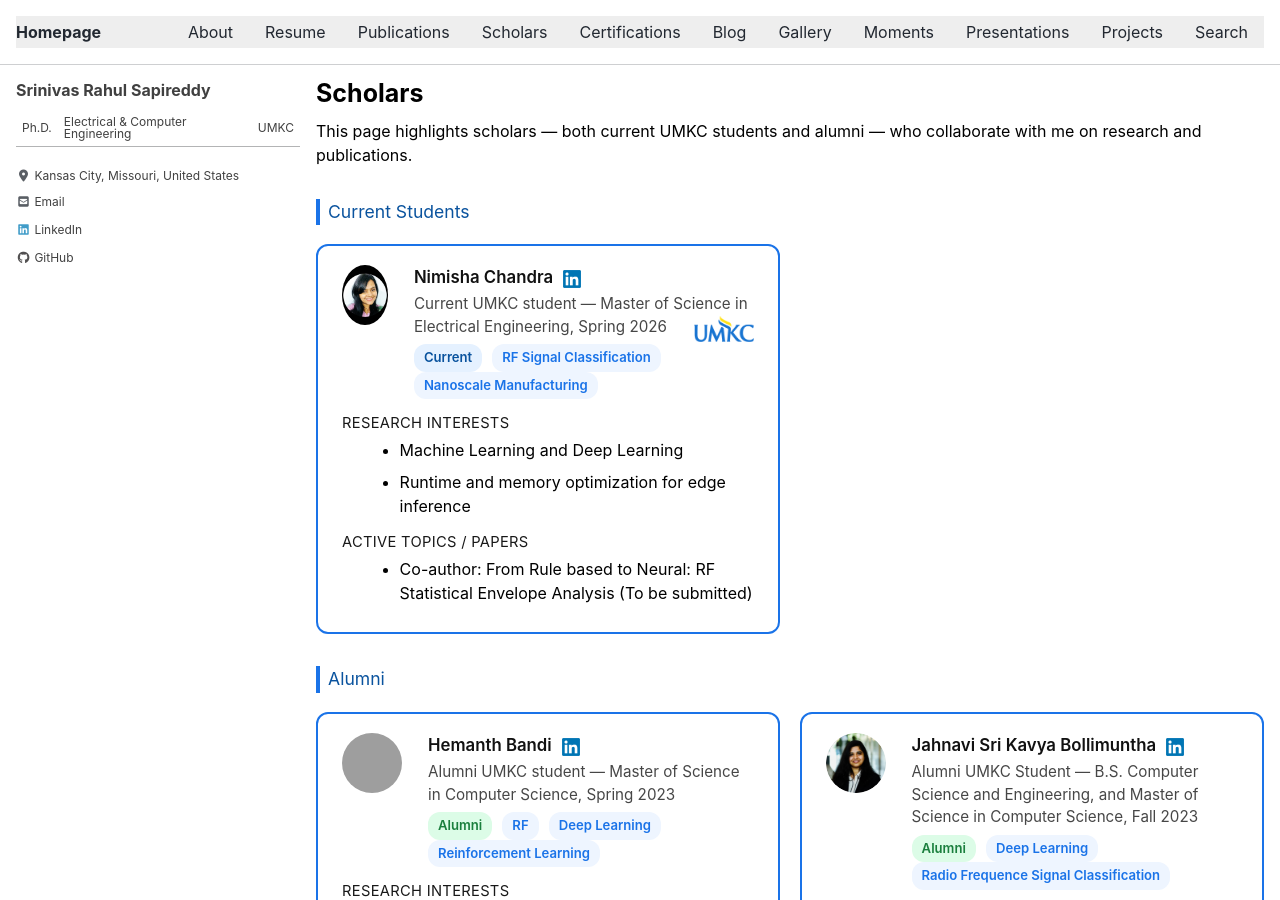
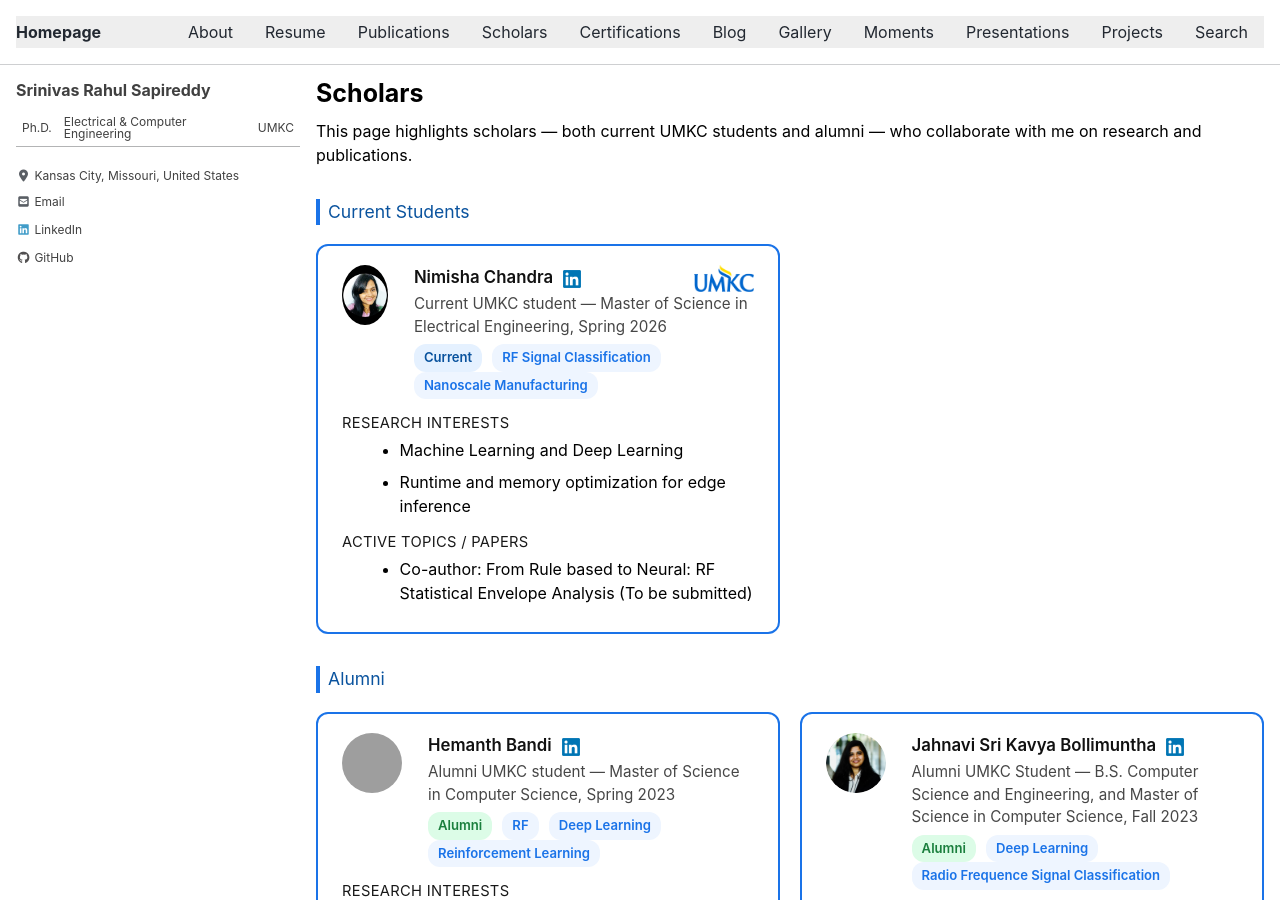
Before and after one commit to srsapireddy/srsapireddy.github.io, a Jekyll site: the page built from _pages/scholars.md, in a window 1280 px wide and 900 px high. Built offline with Jekyll 4.4.1, drawn with Linux system fonts in a browser that asks for light colours; cached includes are drawn as plain includes; nearby versions of some CDN libraries; grey boxes are pictures that could not be loaded.

Commit message:
Update scholars.md

```diff
--- a/_pages/scholars.md
+++ b/_pages/scholars.md
@@ -136,10 +136,10 @@ This page highlights scholars — both current UMKC students and alumni — who
       <div>
         <div class="sch-name">Nimisha Chandra
           <a href="https://www.linkedin.com/in/nimisha-chandra-99130a20/?utm_source=share&utm_campaign=share_via&utm_content=profile&utm_medium=ios_app" target="_blank">
-          <img src="/images/linkedin.png" alt="LinkedIn" style="width:18px; height:18px; margin-left:6px; vertical-align:middle;">
+          <img src="/images/linkedin.png" alt="LinkedIn" style="width:18px; height:18px; margin-left:6px; vertical-align:middle;"><img src="/images/UMKC.png" alt="UMKC Logo" class="logo">
         </a>
         </div>
-        <div class="sch-sub">Current UMKC student — Master of Science in Electrical Engineering, Spring 2026 <img src="/images/UMKC.png" alt="UMKC Logo" class="logo"></div>
+        <div class="sch-sub">Current UMKC student — Master of Science in Electrical Engineering, Spring 2026</div>
         <div style="margin-top:0.35rem;">
           <span class="badge current">Current</span>
           <span class="badge tag">RF Signal Classification</span>
```
